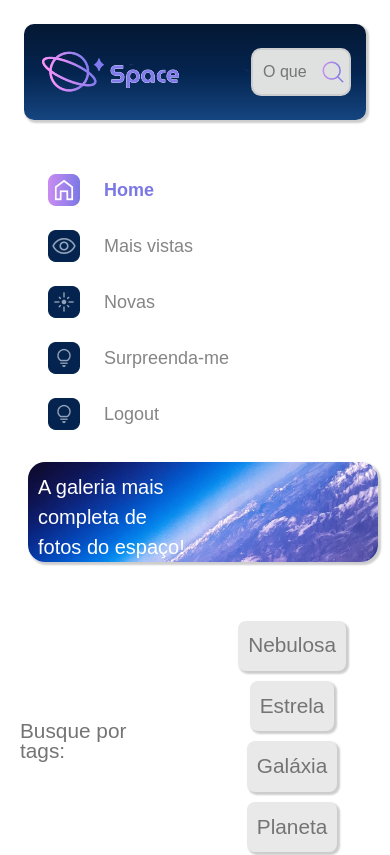
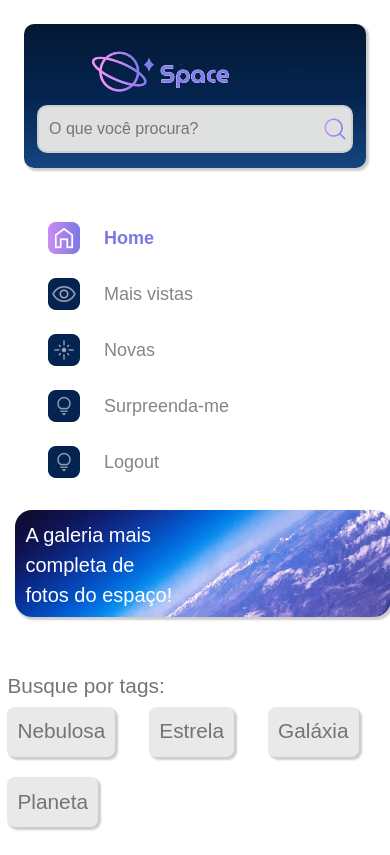
Before and after one commit to roniwellington/layout-para-minha-aplica-o, a plain HTML site: page index.html in a window 390 px wide. Shown: the top 855 px of the page. Drawn offline with Linux system fonts and the light colour scheme.

Commit message:
correção da barra de pesquisa e footer

```diff
--- a/styles/style.css
+++ b/styles/style.css
@@ -458,6 +458,11 @@ footer {
         text-align: center;
     }
 
+    .cabecalho {
+        flex-direction: column;
+        align-items: center;
+    }
+
     .cabecalho__busca {
         width: 100%;
     }
@@ -490,9 +495,21 @@ footer {
         font-size: 20px;
     }
 
+    .tags {
+        flex-direction: column;
+        align-items: flex-start;
+    }
+
+    .tags__titulo {
+        margin-bottom: 10px;
+    }
+
     .tags__lista {
-        flex-direction: column;
-        align-items: center;
+        display: grid;
+        grid-template-columns: repeat(3, 1fr);
+        gap: 10px;
+        justify-items: start;
+        width: 100%;
     }
 
     .tags__tag {
@@ -520,4 +537,13 @@ footer {
         top: 10px;
         left: 10px;
     }
+
+    .rodape {
+        flex-direction: column;
+        align-items: center;
+    }
+
+    .rodape__icones{
+        margin-bottom: 15px;
+    }
 }
```
